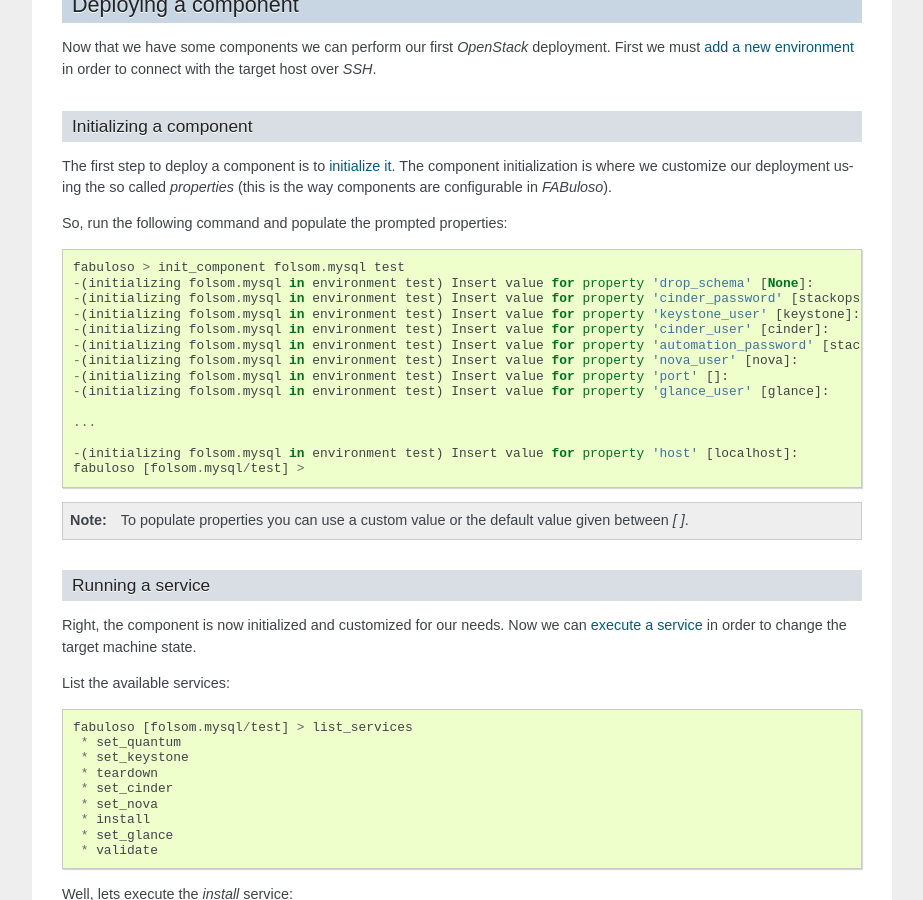
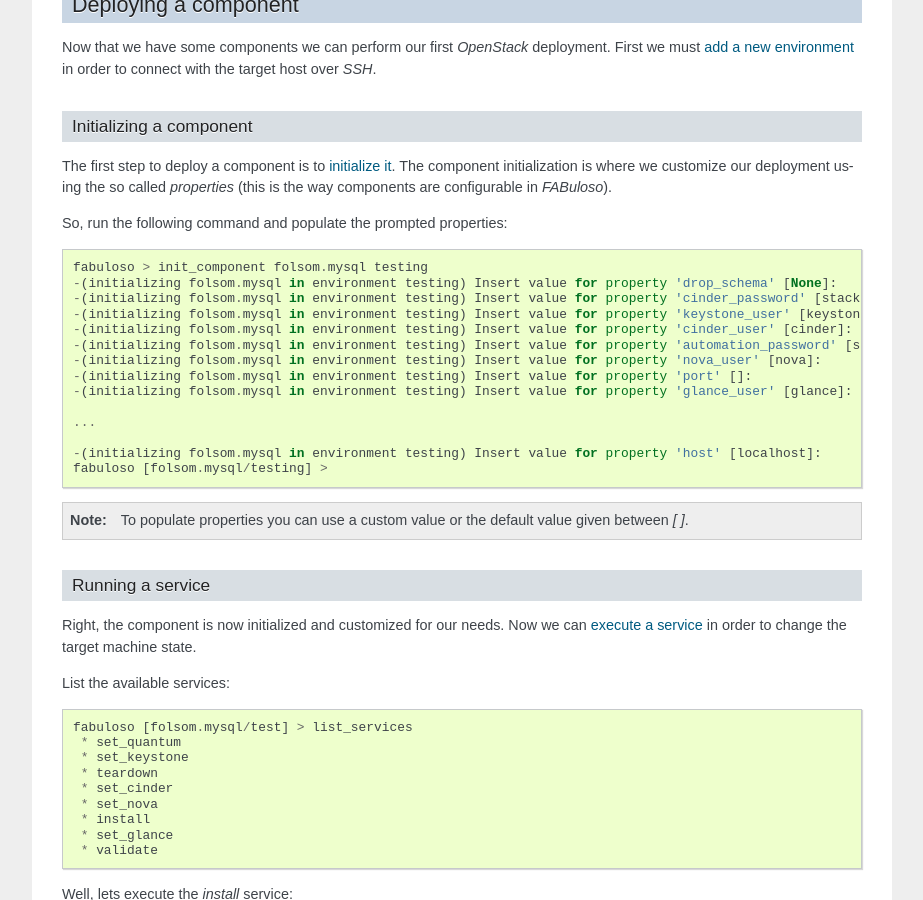
Before and after one commit to StackOps/fabuloso, a Sphinx documentation site: the page built from docs/source/quickstart.rst, in a window 1280 px wide and 900 px high, scrolled down 1344 px. Shown: the whole window, without its empty margins (198-1121 px from the left). Built offline with Sphinx 7.4.7, drawn with Linux system fonts in a browser that asks for light colours.

Commit message:
Little fix in quickstart example

```diff
--- a/docs/source/quickstart.rst
+++ b/docs/source/quickstart.rst
@@ -84,20 +84,20 @@
 
 So, run the following command and populate the prompted properties::
 
-    fabuloso > init_component folsom.mysql test
-    -(initializing folsom.mysql in environment test) Insert value for property 'drop_schema' [None]:
-    -(initializing folsom.mysql in environment test) Insert value for property 'cinder_password' [stackops]: c1nd3r
-    -(initializing folsom.mysql in environment test) Insert value for property 'keystone_user' [keystone]:
-    -(initializing folsom.mysql in environment test) Insert value for property 'cinder_user' [cinder]:
-    -(initializing folsom.mysql in environment test) Insert value for property 'automation_password' [stackops]: 4ut0m4t10n
-    -(initializing folsom.mysql in environment test) Insert value for property 'nova_user' [nova]:
-    -(initializing folsom.mysql in environment test) Insert value for property 'port' []:
-    -(initializing folsom.mysql in environment test) Insert value for property 'glance_user' [glance]:
+    fabuloso > init_component folsom.mysql testing
+    -(initializing folsom.mysql in environment testing) Insert value for property 'drop_schema' [None]:
+    -(initializing folsom.mysql in environment testing) Insert value for property 'cinder_password' [stackops]: c1nd3r
+    -(initializing folsom.mysql in environment testing) Insert value for property 'keystone_user' [keystone]:
+    -(initializing folsom.mysql in environment testing) Insert value for property 'cinder_user' [cinder]:
+    -(initializing folsom.mysql in environment testing) Insert value for property 'automation_password' [stackops]: 4ut0m4t10n
+    -(initializing folsom.mysql in environment testing) Insert value for property 'nova_user' [nova]:
+    -(initializing folsom.mysql in environment testing) Insert value for property 'port' []:
+    -(initializing folsom.mysql in environment testing) Insert value for property 'glance_user' [glance]:
 
     ...
 
-    -(initializing folsom.mysql in environment test) Insert value for property 'host' [localhost]:
-    fabuloso [folsom.mysql/test] >
+    -(initializing folsom.mysql in environment testing) Insert value for property 'host' [localhost]:
+    fabuloso [folsom.mysql/testing] >
 
 .. note::
 
```
